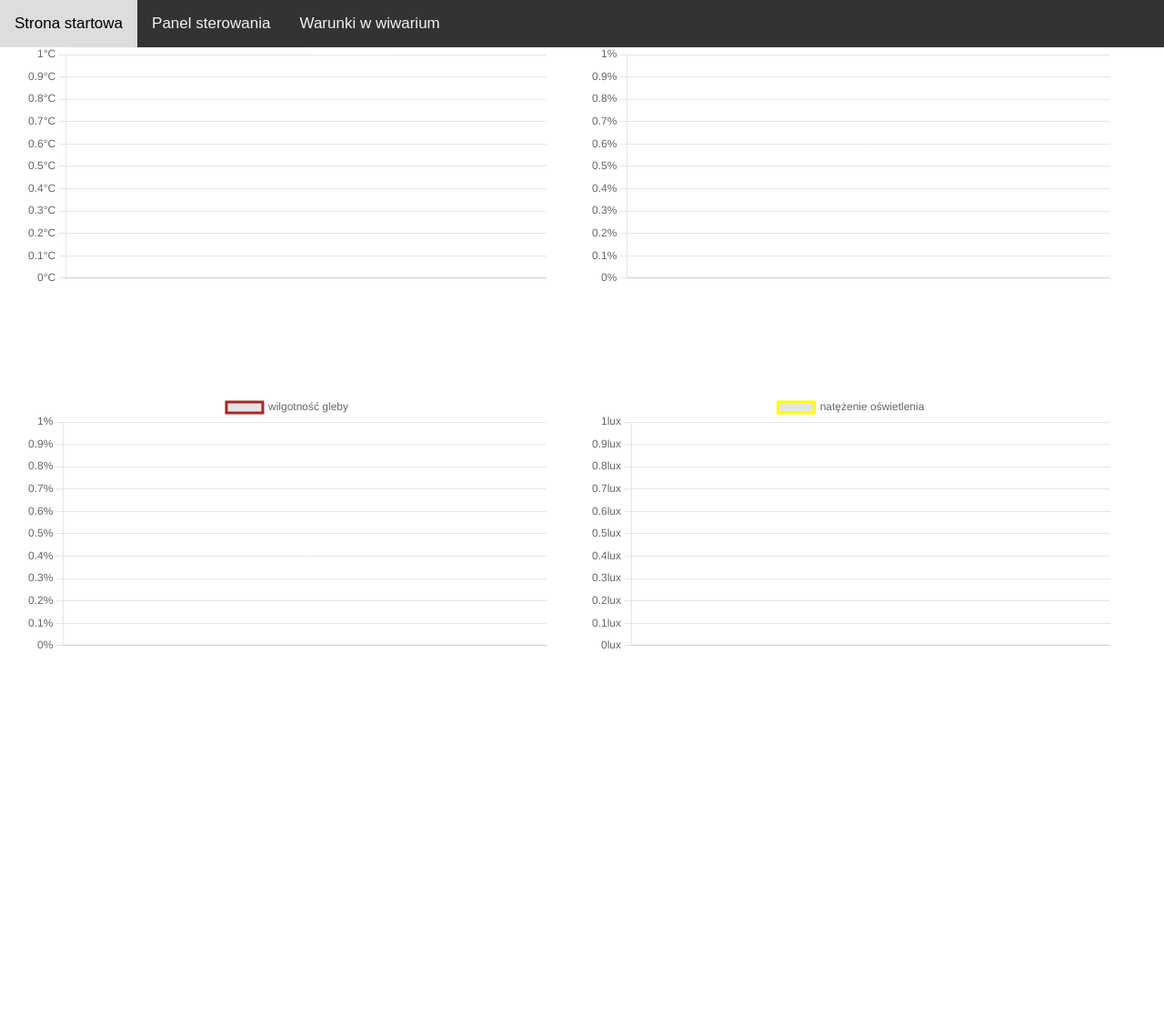
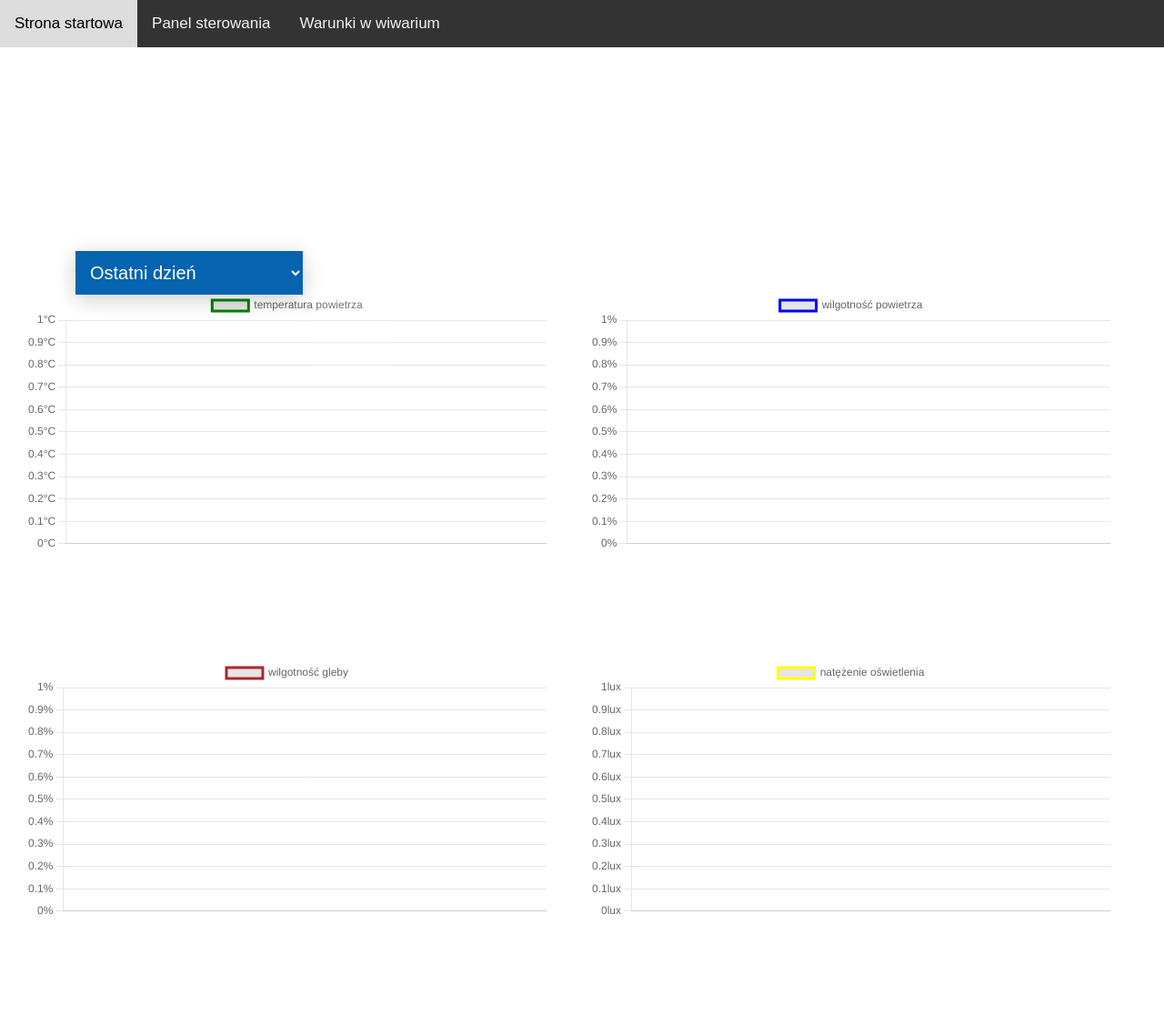
Before and after one commit to Rogol98/Wiwarium, a Flask app: page /diagrams in a window 1280 px wide. Shown: the whole page at 91% size. Before the commit the page ends 714 px from the top, so only its background shows below. Run offline with Flask 2, Linux system fonts and the light colour scheme; data that the repository does not hold is empty; parts of the project's set-up code (start-up, migrations or seed data) failed here and were passed over; some libraries are stand-ins or nearby versions.

Commit message:
09.01.2022 v8

```diff
--- a/static/style.css
+++ b/static/style.css
@@ -27,6 +27,10 @@
 	padding: 20px;
 	width: 45vw;
 	height: 45vh;
+}
+
+#parent{
+	margin-top: 300px;
 }
 
 #parent .chart {
```
